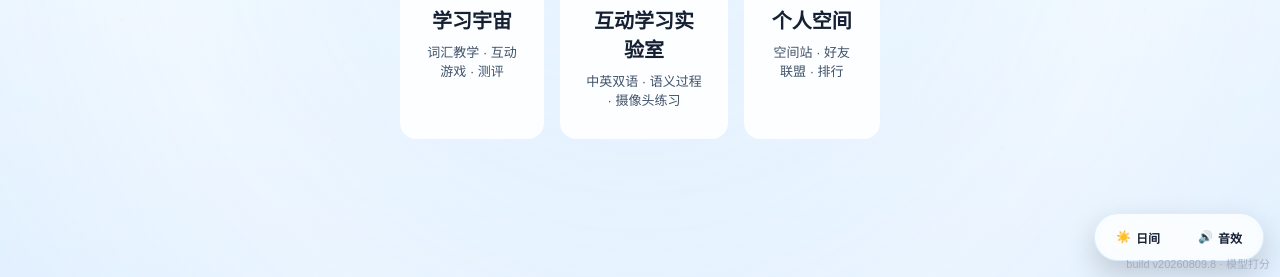
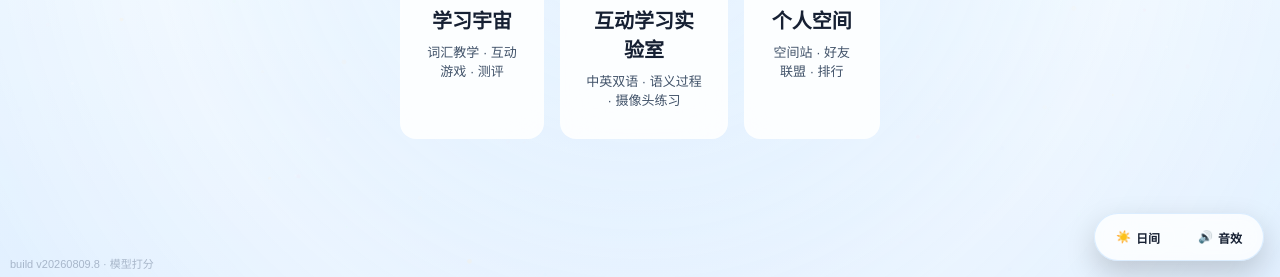
Before and after one commit to sign-language-universe/sign-language-universe, a plain HTML site: page apps/web/index.html in a window 1280 px wide. Shown: the part 523-800 px from the top of the page. Drawn offline with nearby package versions, Linux system fonts and the light colour scheme; no server answers; animation ran at ten frames a second; a script that the page names is missing.

Commit message:
fix(web): 版本徽标移至左下角（右下角为按钮区）

```diff
--- a/apps/web/index.html
+++ b/apps/web/index.html
@@ -523,6 +523,6 @@
   <script src="js/scoring.js?v=20260809-21words-v8"></script>
   <script src="js/interactive-learning.js?v=20260809-21words-v6"></script>
   <!-- 版本徽章：发版时递增 BUILD 编号，用户打开页面即可核对是否为最新版 -->
-  <div id="build-badge" style="position:fixed;bottom:6px;right:10px;font-size:11px;color:#94a3b8;opacity:.75;z-index:9999;pointer-events:none;">build v20260809.8 · 模型打分</div>
+  <div id="build-badge" style="position:fixed;bottom:6px;left:10px;font-size:11px;color:#94a3b8;opacity:.75;z-index:9999;pointer-events:none;">build v20260809.8 · 模型打分</div>
 </body>
 </html>
```
